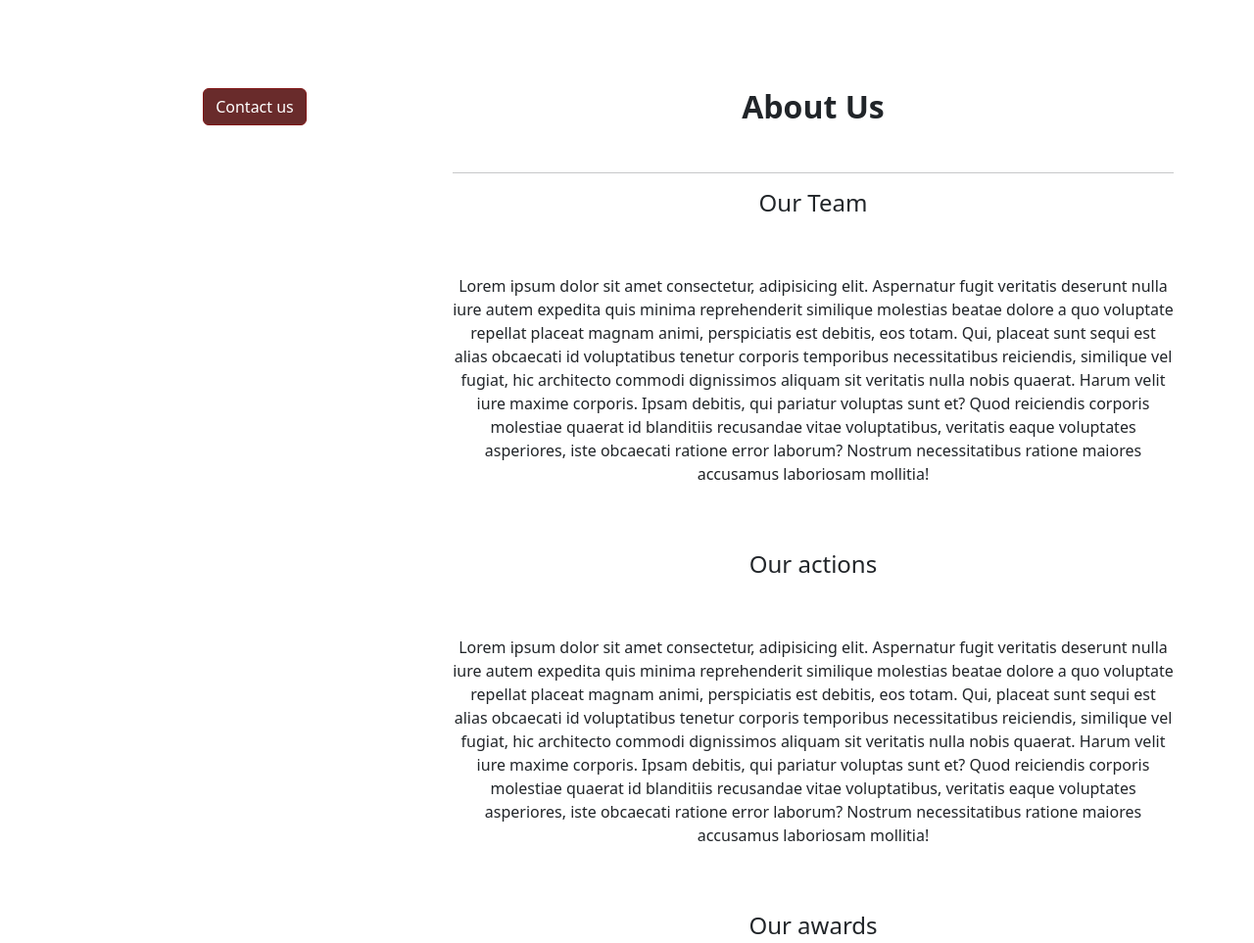
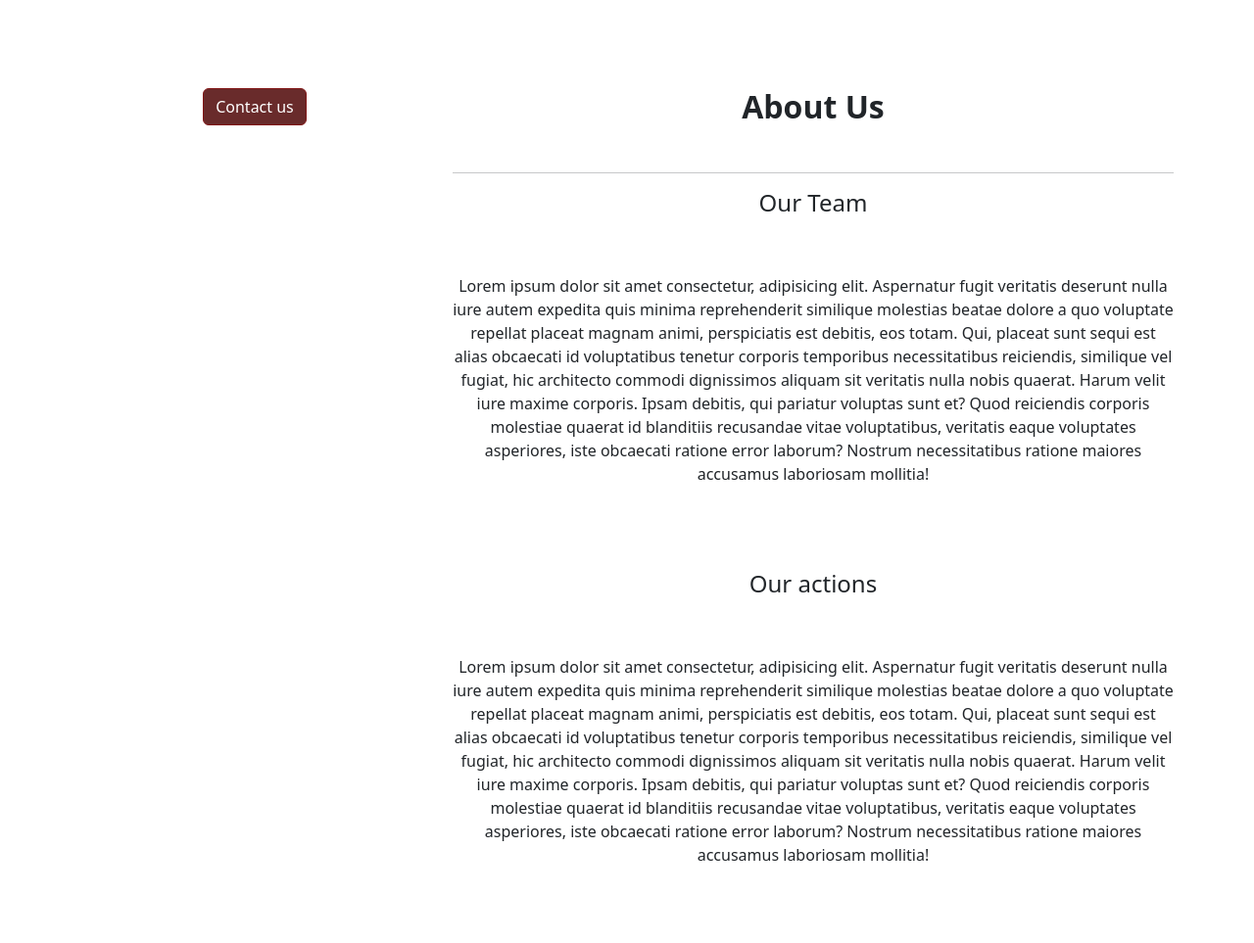
Before and after one commit to PolinaEs/lesson-19, a plain HTML site: page index.html in a window 1280 px wide. Shown: the part 800-1763 px from the top of the page at 98% size. Drawn offline with Linux system fonts and the light colour scheme.

Commit message:
commit-4

```diff
--- a/assets/css/style.css
+++ b/assets/css/style.css
@@ -34,10 +34,10 @@
 
 .scrollspy-example>p {
   padding-top: 50px;
-  padding-bottom: 50px;
+  padding-bottom: 70px;
 }
 
 .left {
 
-  margin-bottom: 15px;
+  margin-bottom: 20px;
 }
```
